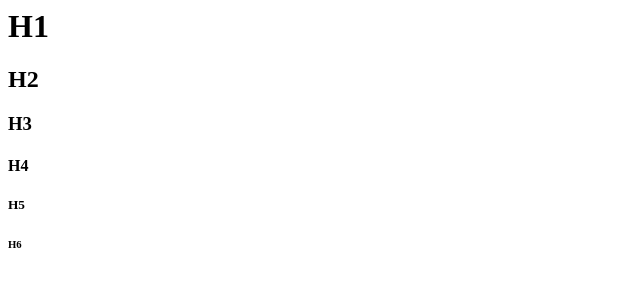
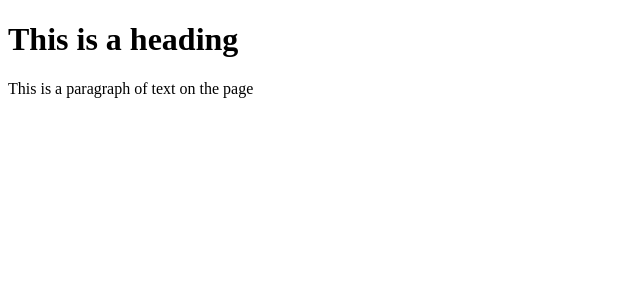
Before and after one commit to RpnAndri/webprogramming_seoul, a plain HTML site: page lec2/index.html in a window 1280 px wide. Shown: the whole page, without its empty margins (0-640 px from the left). Drawn offline with Linux system fonts and the light colour scheme.

Commit message:
edit: basic structure

```diff
--- a/lec2/index.html
+++ b/lec2/index.html
@@ -1,6 +1,10 @@
-<h1>H1</h1>
-<h2>H2</h2>
-<h3>H3</h3>
-<h4>H4</h4>
-<h5>H5</h5>
-<h6>H6</h6>
+<!DOCTYPE html>
+<html>
+    <head>
+        <title>Page Title</title>
+    </head>
+    <body>
+        <h1>This is a heading</h1>
+        <p>This is a paragraph of text on the page</p>
+    </body>
+</html>
```
